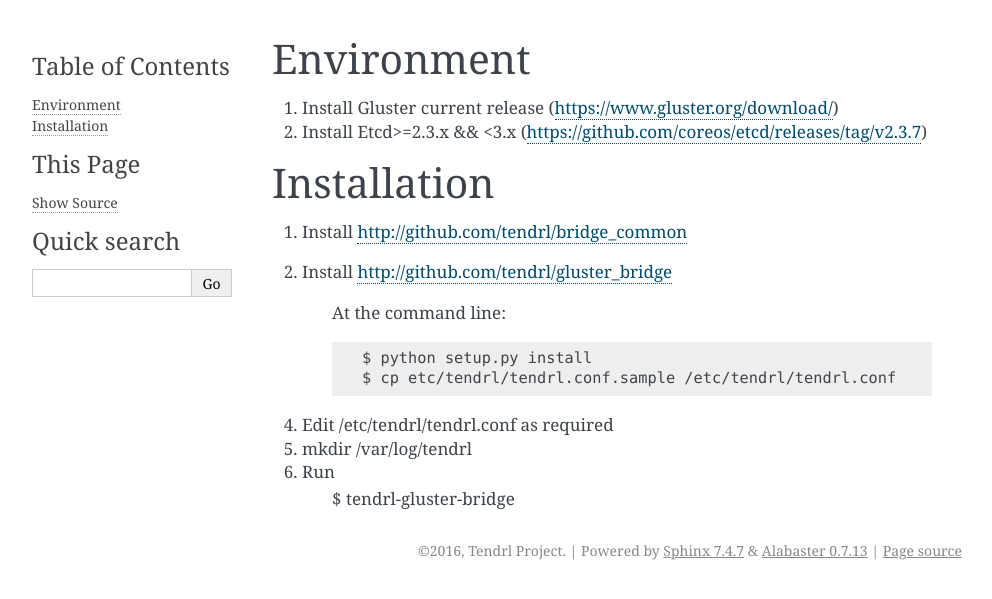
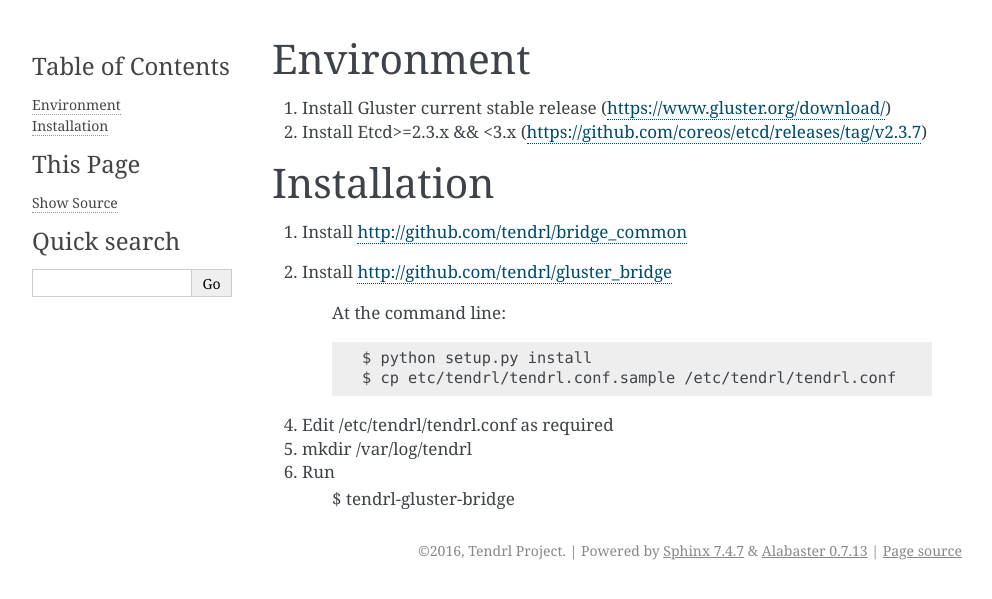
Before and after one commit to Tendrl/gluster-integration, a Sphinx documentation site: the page built from doc/source/installation.rst, in a window 1280 px wide. Shown: the top 599 px of the page, without its empty margins (148-1140 px from the left). Built offline with Sphinx 7.4.7, drawn with Linux system fonts in a browser that asks for light colours.

```diff
--- a/doc/source/installation.rst
+++ b/doc/source/installation.rst
@@ -2,7 +2,7 @@
 Environment
 ===========
 
-1. Install Gluster current release (https://www.gluster.org/download/)
+1. Install Gluster current stable release (https://www.gluster.org/download/)
 2. Install Etcd>=2.3.x && <3.x (https://github.com/coreos/etcd/releases/tag/v2.3.7)
 
 
```
